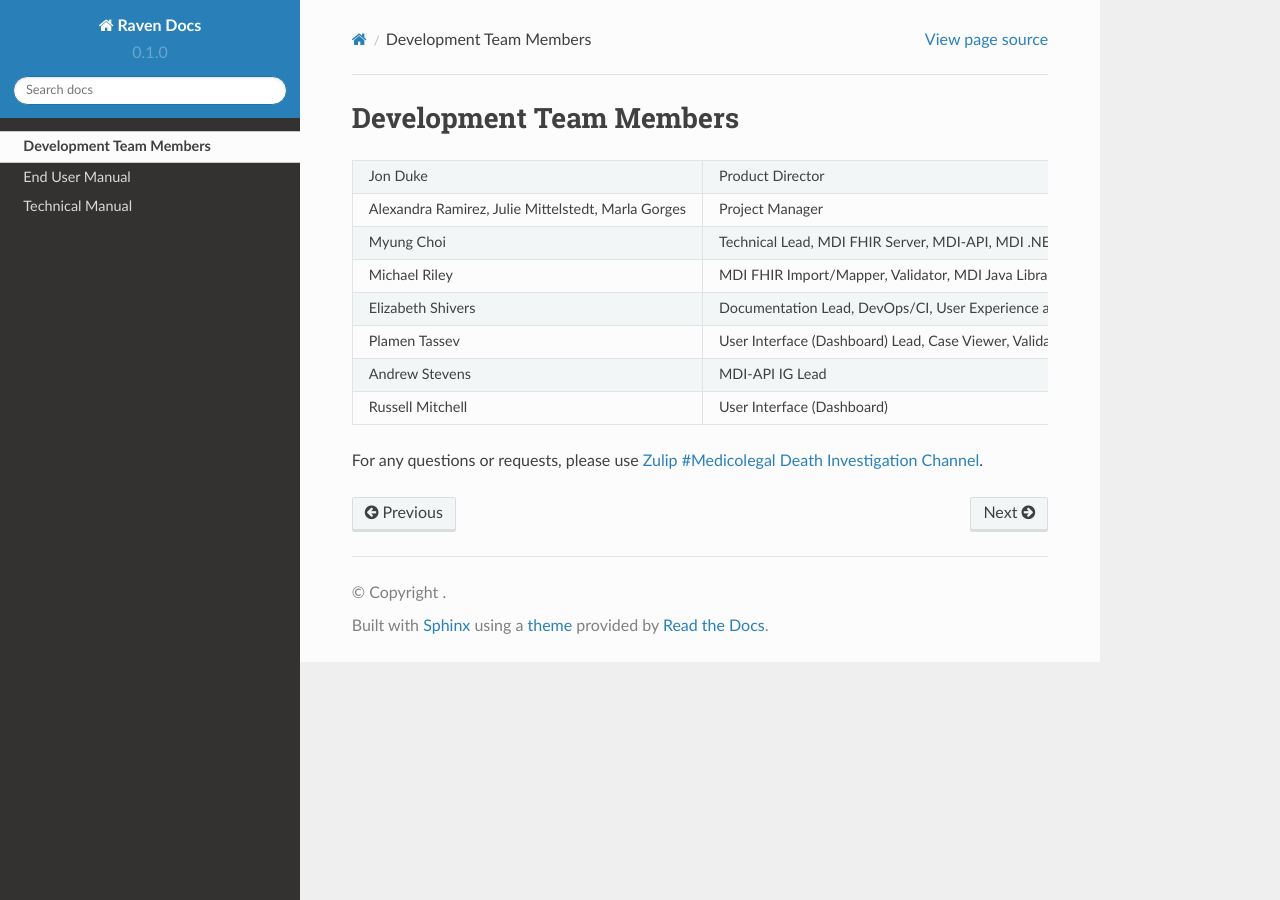
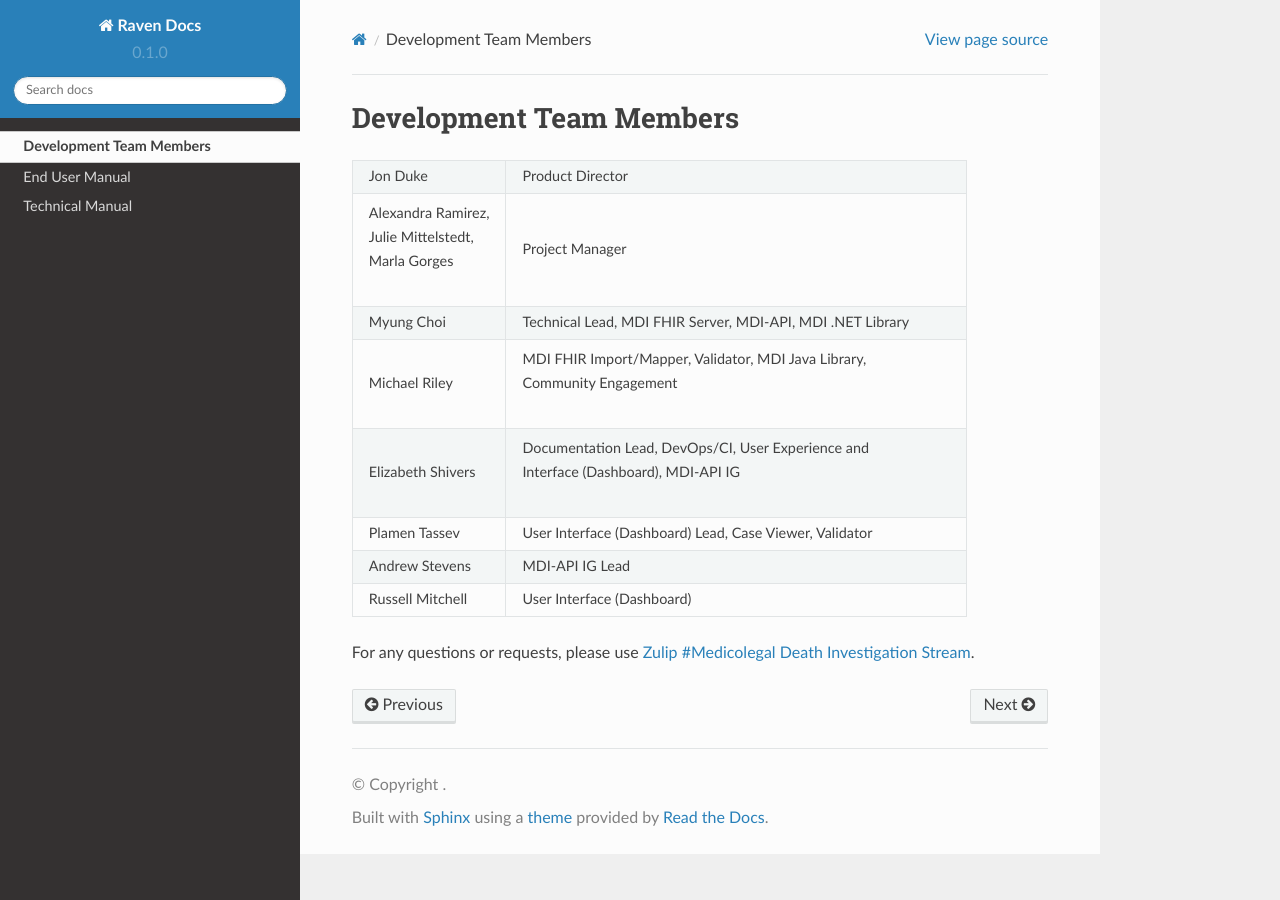
Before and after one commit to MortalityReporting/RavenDocs, a Sphinx documentation site: the page built from docs/source/developmentTeam.rst, in a window 1280 px wide. Built offline with Sphinx 7.4.7 and the Read the Docs theme 2.0.0, drawn with Linux system fonts in a browser that asks for light colours.

Commit message:
Update developmentTeam.rst

```diff
--- a/docs/source/developmentTeam.rst
+++ b/docs/source/developmentTeam.rst
@@ -9,16 +9,18 @@ Development Team Members
 
    * - Jon Duke
      - Product Director
-   * - Alexandra Ramirez,
-       Julie Mittelstedt,
-       Marla Gorges
+   * - | Alexandra Ramirez,
+       | Julie Mittelstedt,
+       | Marla Gorges
      - Project Manager
    * - Myung Choi
      - Technical Lead, MDI FHIR Server, MDI-API, MDI .NET Library
    * - Michael Riley
-     - MDI FHIR Import/Mapper, Validator, MDI Java Library, Community Engagement
+     - | MDI FHIR Import/Mapper, Validator, MDI Java Library,
+       | Community Engagement
    * - Elizabeth Shivers
-     - Documentation Lead, DevOps/CI, User Experience and Interface (Dashboard), MDI-API IG
+     - | Documentation Lead, DevOps/CI, User Experience and
+       | Interface (Dashboard), MDI-API IG
    * - Plamen Tassev
      - User Interface (Dashboard) Lead, Case Viewer, Validator
    * - Andrew Stevens
@@ -26,4 +28,4 @@ Development Team Members
    * - Russell Mitchell
      - User Interface (Dashboard)
 
-For any questions or requests, please use `Zulip #Medicolegal Death Investigation Channel <https://chat.fhir.org/#narrow/stream/305799-Medicolegal-Death-Investigation>`_.
+For any questions or requests, please use `Zulip #Medicolegal Death Investigation Stream <https://chat.fhir.org/#narrow/stream/305799-Medicolegal-Death-Investigation>`_.
```
